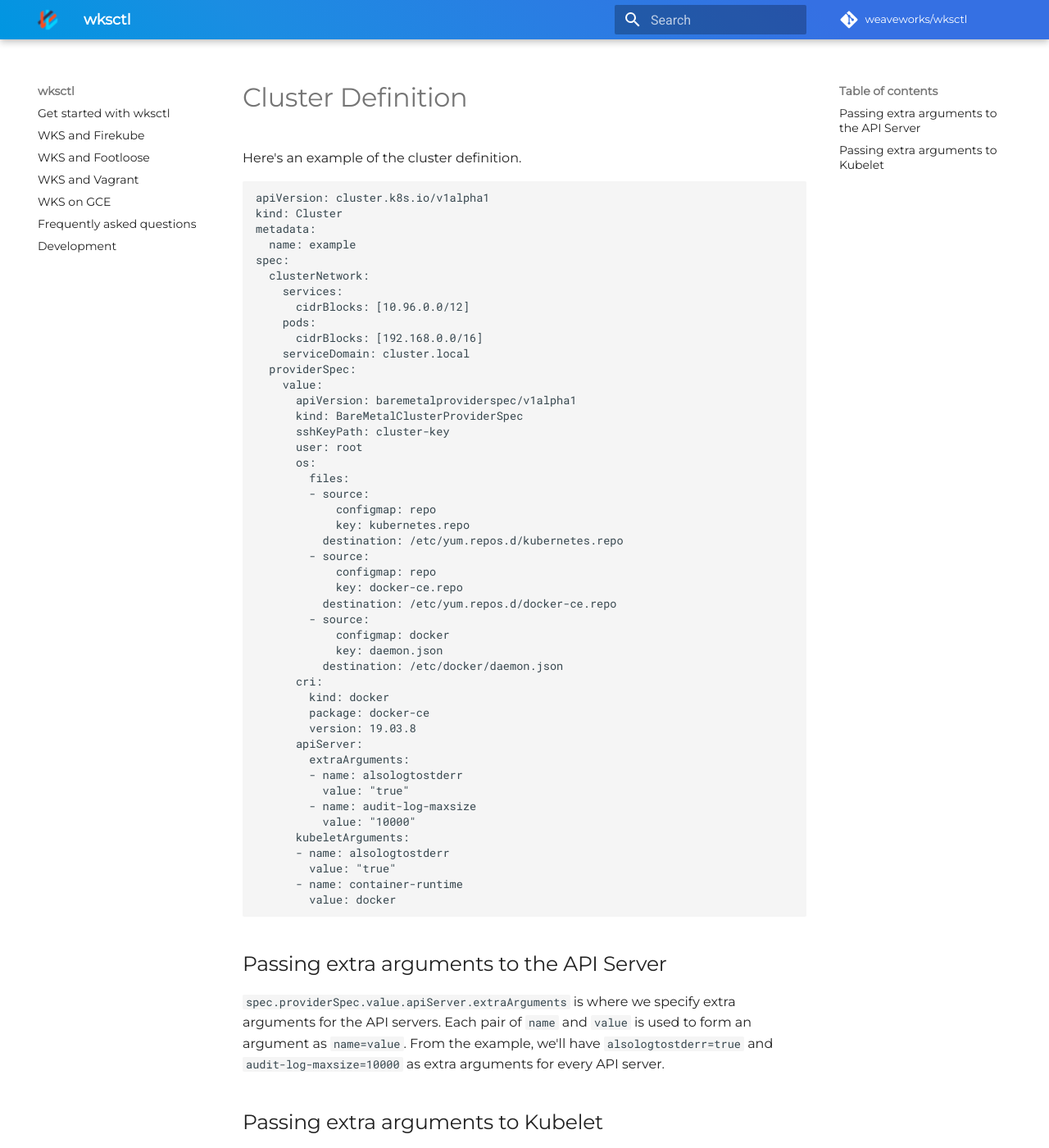
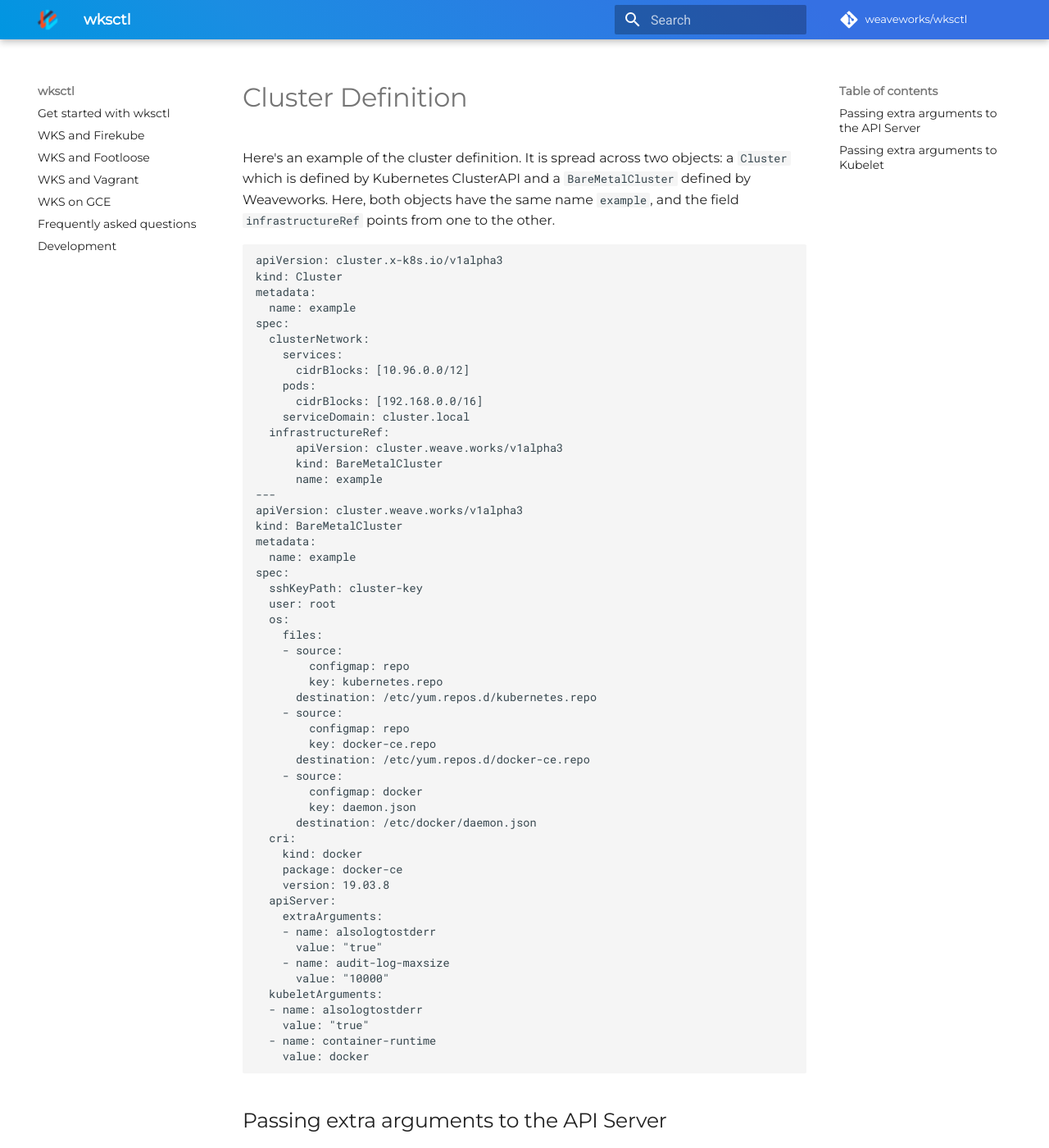
Before and after one commit to weaveworks/wksctl, an MkDocs documentation site: the page built from docs/cluster.md, in a window 1280 px wide and 1400 px high. Shown: the whole window at 82% size. Built offline with MkDocs 1.6.1 and Material for MkDocs 9.7.7, drawn with Linux system fonts in a browser that asks for light colours; comment, search, counter and statistics services are not loaded.

Commit message:
Update docunmentation for v1alpha3

````diff
--- a/docs/cluster.md
+++ b/docs/cluster.md
@@ -1,9 +1,13 @@
 # Cluster Definition
 
-Here's an example of the cluster definition.
+Here's an example of the cluster definition. It is spread across two
+objects: a `Cluster` which is defined by Kubernetes ClusterAPI and a
+`BareMetalCluster` defined by Weaveworks.  Here, both objects have the
+same name `example`, and the field `infrastructureRef` points from one
+to the other.
 
 ```
-apiVersion: cluster.k8s.io/v1alpha1
+apiVersion: cluster.x-k8s.io/v1alpha3
 kind: Cluster
 metadata:
   name: example
@@ -14,41 +18,47 @@ spec:
     pods:
       cidrBlocks: [192.168.0.0/16]
     serviceDomain: cluster.local
-  providerSpec:
-    value:
-      apiVersion: baremetalproviderspec/v1alpha1
-      kind: BareMetalClusterProviderSpec
-      sshKeyPath: cluster-key
-      user: root
-      os:
-        files:
-        - source:
-            configmap: repo
-            key: kubernetes.repo
-          destination: /etc/yum.repos.d/kubernetes.repo
-        - source:
-            configmap: repo
-            key: docker-ce.repo
-          destination: /etc/yum.repos.d/docker-ce.repo
-        - source:
-            configmap: docker
-            key: daemon.json
-          destination: /etc/docker/daemon.json
-      cri:
-        kind: docker
-        package: docker-ce
-        version: 19.03.8
-      apiServer:
-        extraArguments:
-        - name: alsologtostderr
-          value: "true"
-        - name: audit-log-maxsize
-          value: "10000"
-      kubeletArguments:
-      - name: alsologtostderr
-        value: "true"
-      - name: container-runtime
-        value: docker
+  infrastructureRef:
+      apiVersion: cluster.weave.works/v1alpha3
+      kind: BareMetalCluster
+      name: example
+---
+apiVersion: cluster.weave.works/v1alpha3
+kind: BareMetalCluster
+metadata:
+  name: example
+spec:
+  sshKeyPath: cluster-key
+  user: root
+  os:
+    files:
+    - source:
+        configmap: repo
+        key: kubernetes.repo
+      destination: /etc/yum.repos.d/kubernetes.repo
+    - source:
+        configmap: repo
+        key: docker-ce.repo
+      destination: /etc/yum.repos.d/docker-ce.repo
+    - source:
+        configmap: docker
+        key: daemon.json
+      destination: /etc/docker/daemon.json
+  cri:
+    kind: docker
+    package: docker-ce
+    version: 19.03.8
+  apiServer:
+    extraArguments:
+    - name: alsologtostderr
+      value: "true"
+    - name: audit-log-maxsize
+      value: "10000"
+  kubeletArguments:
+  - name: alsologtostderr
+    value: "true"
+  - name: container-runtime
+    value: docker
 ```
 
 ## Passing extra arguments to the API Server
````
